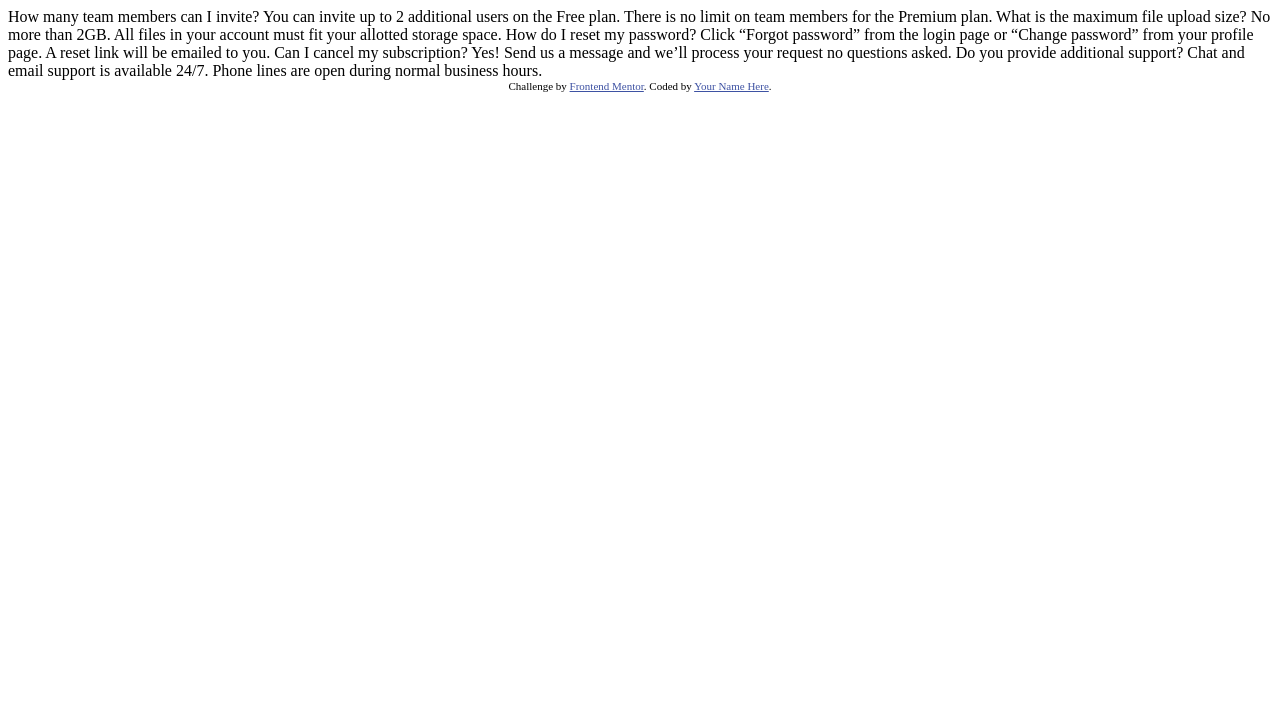
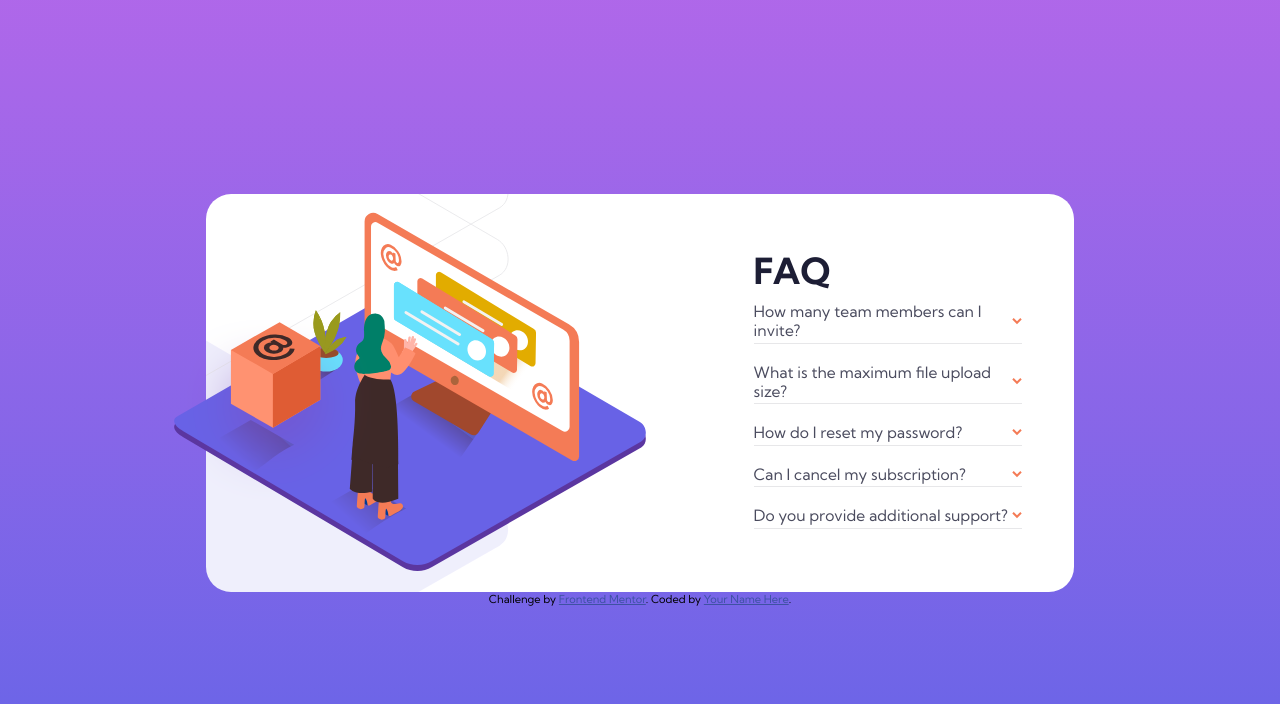
Before and after one commit to giedrius-zavisa/faq-card, a plain HTML site: page index.html in a window 1280 px wide. Drawn offline with Linux system fonts and the light colour scheme.

Commit message:
Version 1.0
Desktop view finished

```diff
--- /dev/null
+++ b/Scripts/scripts.js
@@ -0,0 +1,30 @@
+const data = [
+    "You can invite up to 2 additional users on the Free plan. There is no limit on team members for the Premium plan.",
+    "No more than 2GB. All files in your account must fit your allotted storage space.",
+    "Click “Forgot password” from the login page or “Change password” from your profile page. A reset link will be emailed to you.",
+    "Yes! Send us a message and we’ll process your request no questions asked.",
+    "Chat and email support is available 24/7. Phone lines are open during normal business hours."
+];
+
+
+const answers = document.getElementsByClassName("faq-answer-text");
+const questionList = document.getElementsByClassName("faq-question");
+const questionHeader = document.getElementsByClassName("faq-question-header");
+
+// Add an event listener to each question and arrow to display the answer to each question
+
+for(let i = 0; i < questionHeader.length; i++) {
+
+    questionHeader[i].addEventListener('click', () => {
+
+        if(answers[i].textContent === "") {
+            answers[i].textContent = data[i];
+            questionList[i].classList.add("active");
+        }
+        else{
+            answers[i].textContent = "";
+            questionList[i].classList.remove("active");
+        }
+    });
+
+}
--- /dev/null
+++ b/Styles/styles.css
@@ -0,0 +1,177 @@
+* {
+    padding: 0;
+    margin: 0;
+    box-sizing:inherit;
+}
+
+html{
+    font-size:12px;
+    --very-dark-desaturated-blue:hsl(238, 29%, 16%);
+    --soft-red:hsl(14, 88%, 65%);
+    --soft-violet: hsl(273, 75%, 66%);
+    --soft-blue:hsl(240, 73%, 65%);
+    --very-dark-greyish-blue:hsl(237, 12%, 33%);
+    --dark-grayish-blue:hsl(240, 6%, 50%);
+    --light-greyish-blue:hsl(240, 5%, 91%);
+
+}
+
+
+/* Main body styling */
+body {
+    min-height:100vh;
+    font-family: "Kumbh Sans", sans-serif;
+    background: linear-gradient(var(--soft-violet), var(--soft-blue));
+    display:flex;
+    flex-direction: column;
+    align-items: center;
+    justify-content: center;
+    overflow:hidden;
+}
+
+/* Card styling*/
+
+.main-container {
+    background-image: url("../images/bg-pattern-desktop.svg");
+    background-position: left -565px top 60%, left -80px center;
+    background-repeat: no-repeat;
+    background-size: 100%, 50%;
+    overflow:visible;
+    display:flex;
+    flex-direction: row;
+    align-items: center;
+    justify-content: left;
+    gap:2rem;
+    background-color:white;
+    border-radius:25px;
+    padding: 1.5rem;
+    width: 65%;
+}
+
+.faq-container {
+    padding: 2rem;
+    display:flex;
+    flex-direction: column;
+    align-items: left;
+    width: 70%;
+}
+
+/* Card Question Styling*/
+
+h1 {
+    margin-left: 0.8rem;
+    color: var(--very-dark-desaturated-blue);
+    font-size:3rem;
+}
+
+.faq-question-header {
+    display:flex;
+    align-items: center;
+    justify-content: space-between;
+    -webkit-box-pack: justify;
+    -webkit-box-align: center;
+    font-size: 1.3rem;
+    color: var(--very-dark-greyish-blue);
+}
+
+.active {
+    font-weight:bold;
+    color: var(--very-dark-desaturated-blue);
+}
+
+.faq-question-header:hover {
+    color: var(--soft-red);
+    cursor: pointer;
+}
+
+.faq-arrow {
+    cursor: pointer;
+    object-fit: contain;
+}
+
+
+
+/* Card text styling*/
+
+.faq-question {
+    border-bottom: 1px solid var(--light-greyish-blue);
+    margin: 0.8rem;
+}
+
+.faq-question > p {
+    display:block;
+    padding-top: 0.2rem;
+    line-height: 1.2rem;
+}
+
+.faq-answer-text {
+    font-weight: 400;
+}
+
+
+
+/* Image styling */
+
+.faq-picture {
+    position:relative;
+    top:initial;
+    left:-50px;
+}
+
+.faq-box-image {
+    overflow:visible;
+    display:inline;
+    position:absolute;
+    top:320px;
+    left: 180px;
+}
+
+/* Footer styling */
+
+.attribution {
+    font-size: 11px;
+    text-align: center;
+}
+
+.attribution a {
+    color: hsl(228, 45%, 44%);
+ }
+
+ @media(max-width:500px) {
+
+
+     .main-container {
+        background-image: url("../images/bg-pattern-mobile.svg");
+        flex-direction: column;
+     }
+
+     .faq-container {
+         width: 90%;
+     }
+
+     .faq-picture {
+         display:absolute;
+         top:-8rem;
+         left:46%;
+         z-index: 1;
+         transform: translateX(-50%);
+     }
+
+     .faq-box-image {
+         display:none;
+     }
+
+     h1{
+         font-size: 1.7rem;
+         text-align: center;
+     }
+
+     .faq-question-text {
+         font-size: 0.9rem;
+     }
+
+     .faq-answer-text {
+         font-size: 0.8rem;
+     }
+
+ }
--- a/index.html
+++ b/index.html
@@ -5,36 +5,103 @@
   <meta name="viewport" content="width=device-width, initial-scale=1.0"> <!-- displays site properly based on user's device -->
 
   <link rel="icon" type="image/png" sizes="32x32" href="./images/favicon-32x32.png">
+  <link rel="preconnect" href="https://fonts.googleapis.com" />
+  <link rel="preconnect" href="https://fonts.gstatic.com" crossorigin />
+  <link href="https://fonts.googleapis.com/css2?family=Kumbh+Sans:wght@400;700&display=swap" rel="stylesheet" />
+
+
+  <link rel="stylesheet" href="Styles/styles.css"/>
+
 
   <title>Frontend Mentor | FAQ Accordion Card</title>
 
   <!-- Feel free to remove these styles or customise in your own stylesheet 👍 -->
   <style>
-    .attribution { font-size: 11px; text-align: center; }
-    .attribution a { color: hsl(228, 45%, 44%); }
+
   </style>
 </head>
 <body>
-  How many team members can I invite?
-  You can invite up to 2 additional users on the Free plan. There is no limit on
-  team members for the Premium plan.
+  <main class="main-container">
 
-  What is the maximum file upload size?
-  No more than 2GB. All files in your account must fit your allotted storage space.
+    <div class="faq-illustration">
+      <picture>
+        <source
+          class="faq-picture"
+          srcset="./images/illustration-woman-online-desktop.svg"
+          media="(min-width: 1140px)"
+        />
+        <img
+          class="faq-picture"
+          src="./images/illustration-woman-online-mobile.svg"
+          alt="woman standing near computer"
+        />
+      </picture>
+      <img class="faq-box-image" src="images/illustration-box-desktop.svg" alt="" aria-hidden="true">
+    </div>
 
-  How do I reset my password?
-  Click “Forgot password” from the login page or “Change password” from your profile page.
-  A reset link will be emailed to you.
+    <div class="faq-container">
+      <h1>FAQ</h1>
 
-  Can I cancel my subscription?
-  Yes! Send us a message and we’ll process your request no questions asked.
+      <div class="faq-question">
+        <div class="faq-question-header">
+          <p class="faq-question-text">How many team members can I invite?</p>
+          <img class="faq-arrow" src="images/icon-arrow-down.svg" alt="">
+        </div>
 
-  Do you provide additional support?
-  Chat and email support is available 24/7. Phone lines are open during normal business hours.
+        <p class="faq-answer-text">
 
-  <div class="attribution">
+        </p>
+      </div>
+
+      <div class="faq-question">
+        <div class="faq-question-header">
+          <p class="faq-question-text"> What is the maximum file upload size?</p>
+          <img class="faq-arrow" src="images/icon-arrow-down.svg" alt="">
+        </div>
+        <p class="faq-answer-text">
+
+        </p>
+      </div>
+
+      <div class="faq-question">
+        <div class="faq-question-header">
+          <p class="faq-question-text">How do I reset my password?</p>
+          <img class="faq-arrow" src="images/icon-arrow-down.svg" alt="">
+        </div>
+       <p class="faq-answer-text">
+
+       </p>
+      </div>
+
+      <div class="faq-question">
+        <div class="faq-question-header">
+          <p class="faq-question-text">Can I cancel my subscription? </p>
+          <img class="faq-arrow" src="images/icon-arrow-down.svg" alt="">
+        </div>
+        <p class="faq-answer-text">
+
+       </p>
+      </div>
+
+      <div class="faq-question">
+        <div class="faq-question-header">
+          <p class="faq-question-text">Do you provide additional support?</p>
+          <img class="faq-arrow" src="images/icon-arrow-down.svg" alt="">
+        </div>
+        <p class="faq-answer-text">
+
+        </p>
+      </div>
+
+    </div>
+  </main>
+
+
+  <footer class="attribution">
     Challenge by <a href="https://www.frontendmentor.io?ref=challenge" target="_blank">Frontend Mentor</a>.
     Coded by <a href="#">Your Name Here</a>.
   </div>
+
+  <script src="Scripts/scripts.js"></script>
 </body>
 </html>
```
